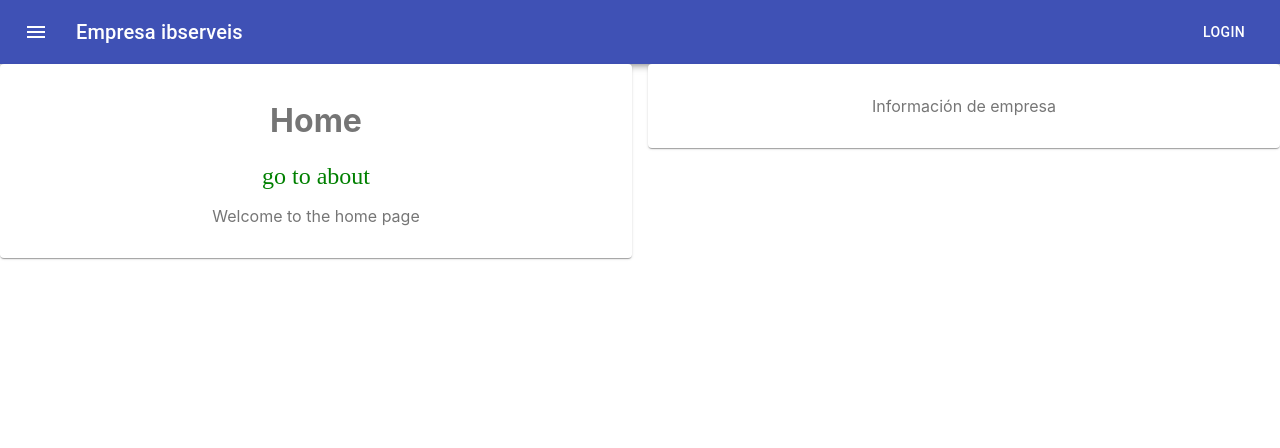
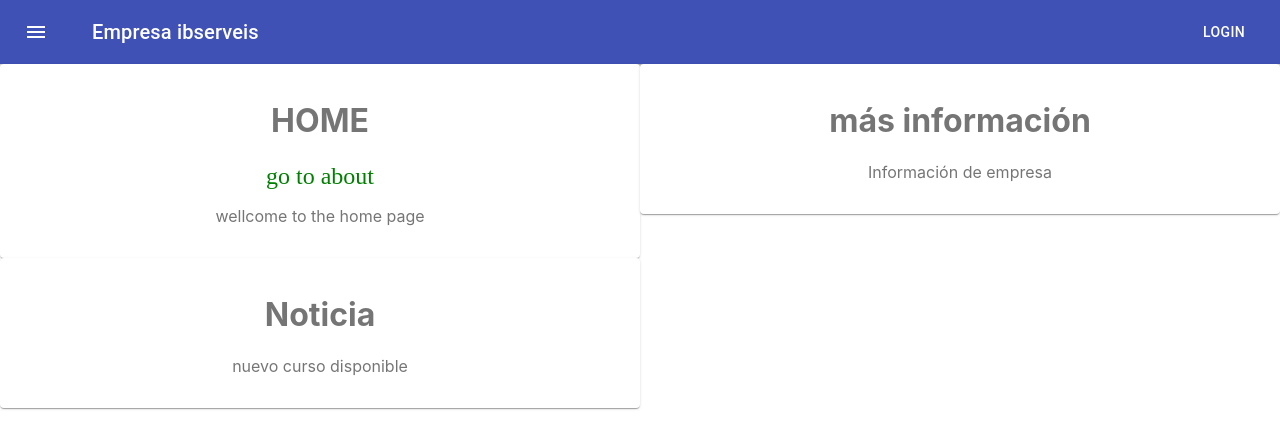
Before and after one commit to matias-ibserveis/universal_react, a Next.js app: page / in a window 1280 px wide. Shown: the top 448 px of the page. Built offline with nearby package versions, Linux system fonts and the light colour scheme.

Commit message:
componente ficha OK

```diff
--- /dev/null
+++ b/pages/components/comp_ficha.js
@@ -0,0 +1,31 @@
+
+import { makeStyles } from '@material-ui/core/styles';
+import Mi_Link from './comp_link'
+import Paper from '@material-ui/core/Paper';
+import Grid from '@material-ui/core/Grid';
+
+const useStyles = makeStyles((theme) => ({
+  paper: {
+    padding: theme.spacing(2),
+    textAlign: 'center',
+    color: theme.palette.text.secondary,
+    //width:'400px'//width: '75%'
+  },
+}));
+
+export default function Mi_ficha(props) {
+
+  const {tituloDato, enlaceDato, textoenlaceDato, descripcionDato } = props
+  const classes = useStyles();
+
+  return (
+    <Grid item xs={12} sm={6}>
+    <Paper className={classes.paper}>
+      <h1>{tituloDato}</h1>
+      <Mi_Link  enlace={enlaceDato} texto={textoenlaceDato}>
+      </Mi_Link>
+      <p>{descripcionDato}</p>
+    </Paper>
+  </Grid>
+  );
+}
--- /dev/null
+++ b/pages/components/comp_link.js
@@ -0,0 +1,46 @@
+
+// Customize CSS:
+// https://material-ui.com/customization/components/
+// https://codeburst.io/my-journey-to-make-styling-with-material-ui-right-6a44f7c68113
+
+
+import Link from 'next/link'
+import { Typography} from '@material-ui/core'
+import { makeStyles } from "@material-ui/core/styles"
+
+const useStyles = makeStyles({
+  enlace: {
+    color: 'green',
+    fontFamily: 'times new roman',
+    fontSize: '1.5rem',
+    '&:hover': {
+      color: 'blue',
+      textDecoration: 'underline'
+    },
+  }
+})
+
+const mi_Link = (props) => {
+  const {texto, enlace} = props
+  const cadena_enlace= `/${enlace}`
+
+  const classes = useStyles()
+
+  return (
+  <div>
+
+    <Link href={cadena_enlace} >
+    <Typography
+        variant="h3"
+        color="secondary"
+        className={classes.enlace}>
+        {texto}
+    </Typography>
+
+    </Link>
+
+  </div>
+)
+}
+
+export default mi_Link
--- a/pages/components/comp_navbar1.js
+++ b/pages/components/comp_navbar1.js
@@ -1,4 +1,3 @@
-
 
 import { makeStyles } from '@material-ui/core/styles';
 import AppBar from '@material-ui/core/AppBar';
@@ -10,13 +9,13 @@ import MenuIcon from '@material-ui/icons/Menu';
 
 const useStyles = makeStyles((theme) => ({
   root: {
-    flexGrow: 1,
+    justifyContent: 'space-between',
+    flexGrow: 1
   },
-  menuButton: {
-    marginRight: theme.spacing(2),
-  },
+
   title: {
     flexGrow: 1,
+    paddingLeft: '2rem'
   },
 }));
 
@@ -29,7 +28,7 @@ export default function Mi_navbar(props) {
     <div className={classes.root}>
       <AppBar position="static">
         <Toolbar>
-          <IconButton edge="start" className={classes.menuButton} color="inherit" aria-label="menu">
+          <IconButton edge="start"  color="inherit" aria-label="menu">
             <MenuIcon />
           </IconButton>
           <Typography variant="h6" className={classes.title}>
--- a/pages/components/mainLayot.js
+++ b/pages/components/mainLayot.js
@@ -1,14 +1,17 @@
 
-//import Link from 'next/link'
+// FlexBox : https://material-ui.com/system/flexbox/
 
 import { makeStyles } from '@material-ui/core/styles'
 import Grid from '@material-ui/core/Grid'
 
 import Mi_navbar from  './comp_navbar1'
+import { Fragment } from 'react';
 
 const useStyles = makeStyles((theme) => ({
-  root: {
-    flexGrow: 1,
+  contenedor: {
+    //flexWrap: 'wrap',
+    justifyContent: 'space-between',
+    flexGrow: 1
   },
   paper: {
     padding: theme.spacing(2),
@@ -22,20 +25,17 @@ const MainLayout = ({ children }) => {
   const texto_inicial= "Empresa ibserveis"
 
   return (
-  <div className={classes.root}>
+    <Fragment>
 
+    <Grid container  className={classes.contenedor}>
+      <Grid  item xs={12}>
+          <Mi_navbar texto_barra ={texto_inicial}/>
+      </Grid>
 
+        {children}
 
-    <Grid item xs={12}>
-        <Mi_navbar texto_barra ={texto_inicial}/>
     </Grid>
-
-      {children}
-
-
-
-
-  </div>
+    </Fragment>
   );
   }
 
--- a/pages/index.js
+++ b/pages/index.js
@@ -1,47 +1,35 @@
 
-//import Link from 'next/link'
+import Mi_ficha from './components/comp_ficha.js'
+import { Fragment } from 'react';
 
-import { makeStyles } from '@material-ui/core/styles'
-import Paper from '@material-ui/core/Paper'
-import Grid from '@material-ui/core/Grid'
+const index_principal = () => {
+  return (
 
-import Mi_Link from './components/mi_Link.js'
+    <Fragment>
 
-const useStyles = makeStyles((theme) => ({
-  contenedor: {
-    flexGrow: 1,
-  },
-  paper: {
-    padding: theme.spacing(2),
-    textAlign: 'center',
-    color: theme.palette.text.secondary,
-  },
-}));
+      <Mi_ficha
+        tituloDato='HOME'
+        enlaceDato='about'
+        textoenlaceDato='go to about'
+        descripcionDato='wellcome to the home page'
+      />
 
-export default function CenteredGrid() {
-  const classes = useStyles();
+      <Mi_ficha
+        tituloDato='más información'
+        enlaceDato=''
+        textoenlaceDato=''
+        descripcionDato='Información de empresa'
+      />
 
-  return (
-  <div>
+      <Mi_ficha
+        tituloDato='Noticia'
+        enlaceDato=''
+        textoenlaceDato=''
+        descripcionDato='nuevo curso disponible'
+      />
 
-    <Grid container spacing={2}>
-      <Grid item xs={6}>
-        <Paper className={classes.paper}>
-          <h1>Home</h1>
-          <Mi_Link  enlace='about' texto=' go to about'>
-          </Mi_Link>
-          <p>Welcome to the home page</p>
-        </Paper>
-      </Grid>
-
-      <Grid item xs={6}>
-        <Paper className={classes.paper}>
-          <p>Información de empresa</p>
-        </Paper>
-      </Grid>
-
-      </Grid>
-
-  </div>
+     </Fragment>
   );
 }
+
+export default index_principal
```
Also changed, not shown: pages/about.js (+18 -12 lines), 1 other file (tests, documents, lock files or other folders).
